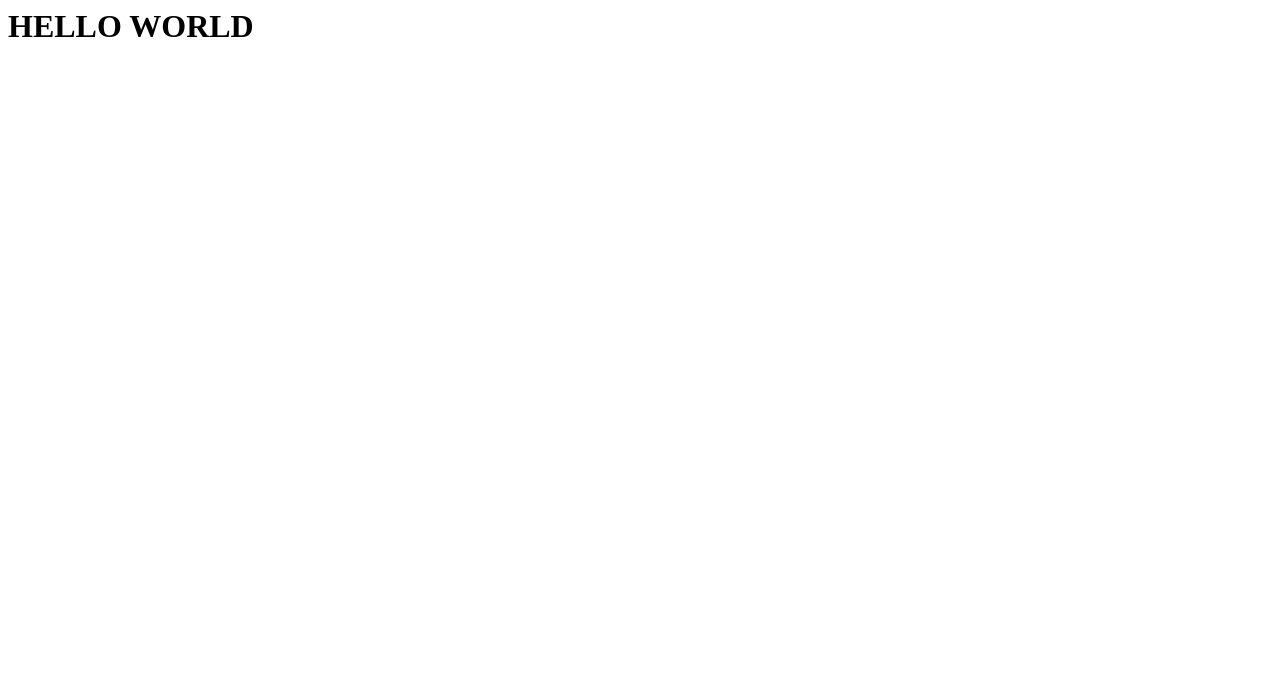
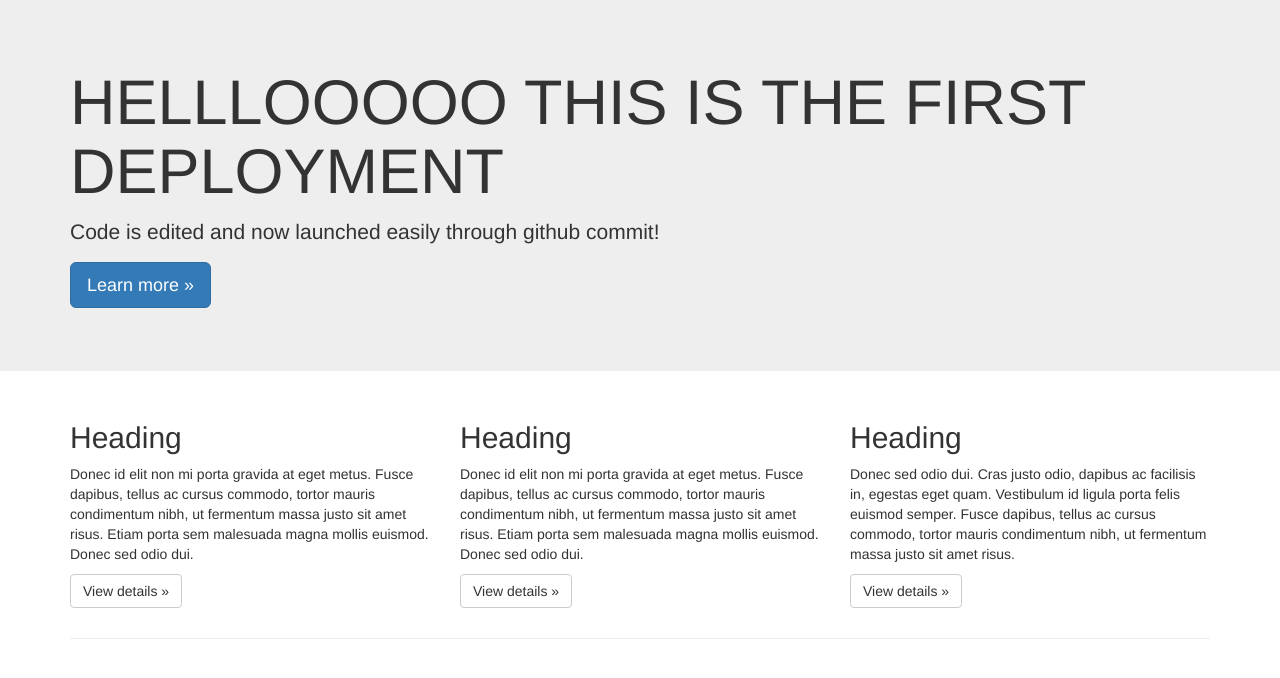
Before and after one commit to testdevops2017/deployment-tutorial, a plain HTML site: page index.html in a window 1280 px wide. Drawn offline with nearby package versions, Linux system fonts and the light colour scheme.

Commit message:
Update index.html

```diff
--- a/index.html
+++ b/index.html
@@ -1,7 +1,46 @@
-<html>
-<body>
+<!DOCTYPE html> <html lang="en">
+  <head>
+    <title>HELLLLOOOOOO THIS IS FIRST DEPLOYMENT TUTORIAL</title>
+    <link rel="stylesheet" href="https://maxcdn.bootstrapcdn.com/bootstrap/3.3.7/css/bootstrap.min.css">
 
-<h1> HELLO WORLD </h1>
+  </head>
+  <body>
 
-</body>
-</html>
+    <!-- Main jumbotron for a primary marketing message or call to action -->
+    <div class="jumbotron">
+      <div class="container">
+        <h1>HELLLOOOOO THIS IS THE FIRST DEPLOYMENT</h1>
+        <p>Code is edited and now launched easily through github commit!</p>
+        <p><a class="btn btn-primary btn-lg" href="#" role="button">Learn more &raquo;</a></p>
+      </div>
+    </div>
+    <div class="container">
+      <!-- Example row of columns -->
+      <div class="row">
+        <div class="col-md-4">
+          <h2>Heading</h2>
+          <p>Donec id elit non mi porta gravida at eget metus. Fusce dapibus, tellus ac cursus commodo, tortor mauris condimentum nibh, ut fermentum massa justo sit amet risus. Etiam porta sem malesuada magna mollis euismod.
+Donec sed odio dui. </p>
+          <p><a class="btn btn-default" href="#" role="button">View details &raquo;</a></p>
+        </div>
+        <div class="col-md-4">
+          <h2>Heading</h2>
+          <p>Donec id elit non mi porta gravida at eget metus. Fusce dapibus, tellus ac cursus commodo, tortor mauris condimentum nibh, ut fermentum massa justo sit amet risus. Etiam porta sem malesuada magna mollis euismod.
+Donec sed odio dui. </p>
+          <p><a class="btn btn-default" href="#" role="button">View details &raquo;</a></p>
+       </div>
+        <div class="col-md-4">
+          <h2>Heading</h2>
+          <p>Donec sed odio dui. Cras justo odio, dapibus ac facilisis in, egestas eget quam. Vestibulum id ligula porta felis euismod semper. Fusce dapibus, tellus ac cursus commodo, tortor mauris condimentum nibh, ut fermentum
+massa justo sit amet risus.</p>
+          <p><a class="btn btn-default" href="#" role="button">View details &raquo;</a></p>
+        </div>
+      </div>
+      <hr>
+    </div> <!-- /container -->
+    <!-- Bootstrap core JavaScript
+    ================================================== -->
+    <!-- Placed at the end of the document so the pages load faster -->
+    <script src="https://ajax.googleapis.com/ajax/libs/jquery/1.12.4/jquery.min.js"></script>
+    <script>window.jQuery || document.write('<script src="../../assets/js/vendor/jquery.min.js"><\/script>')</script>
+  </body> </html>
```
